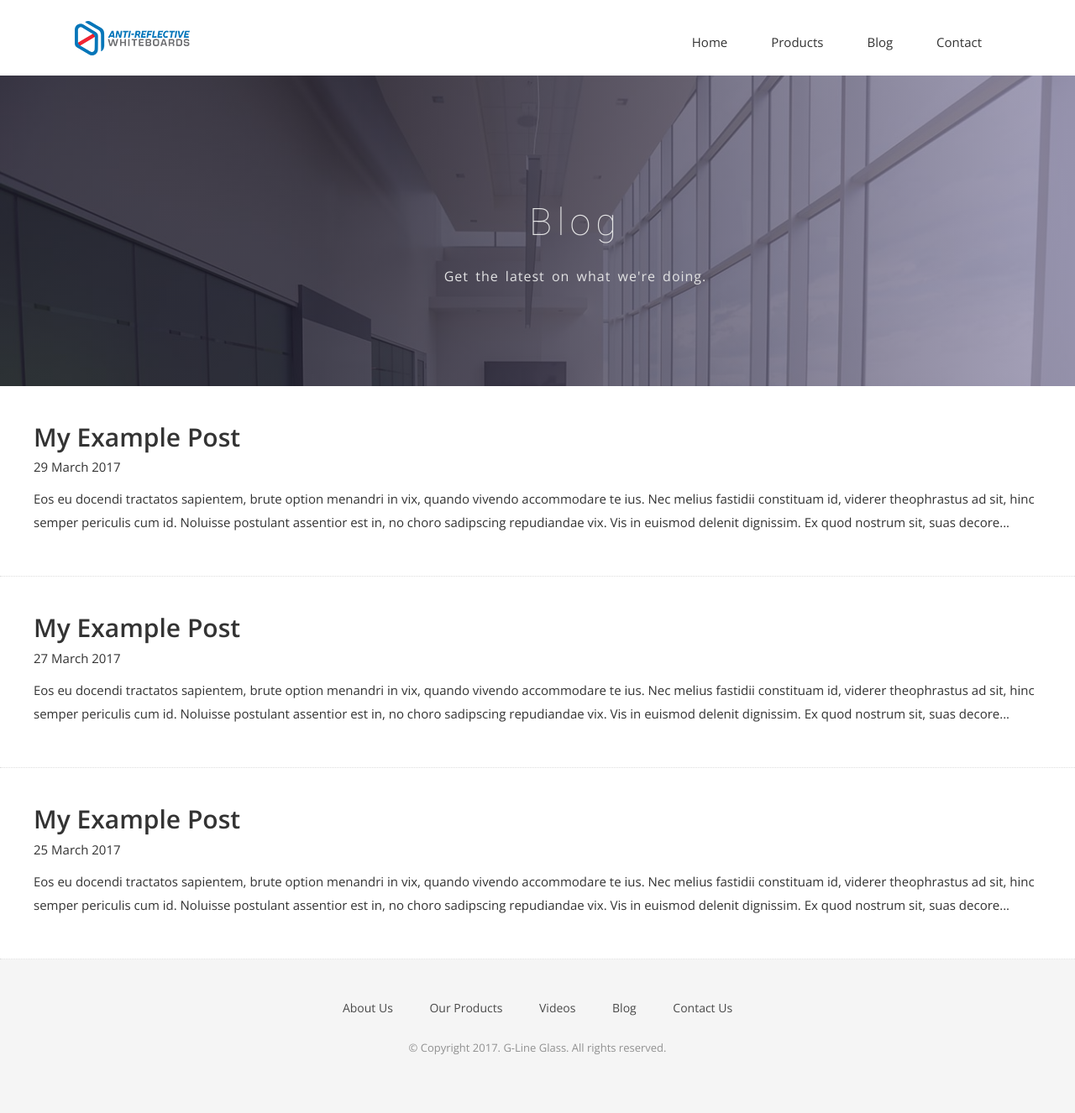
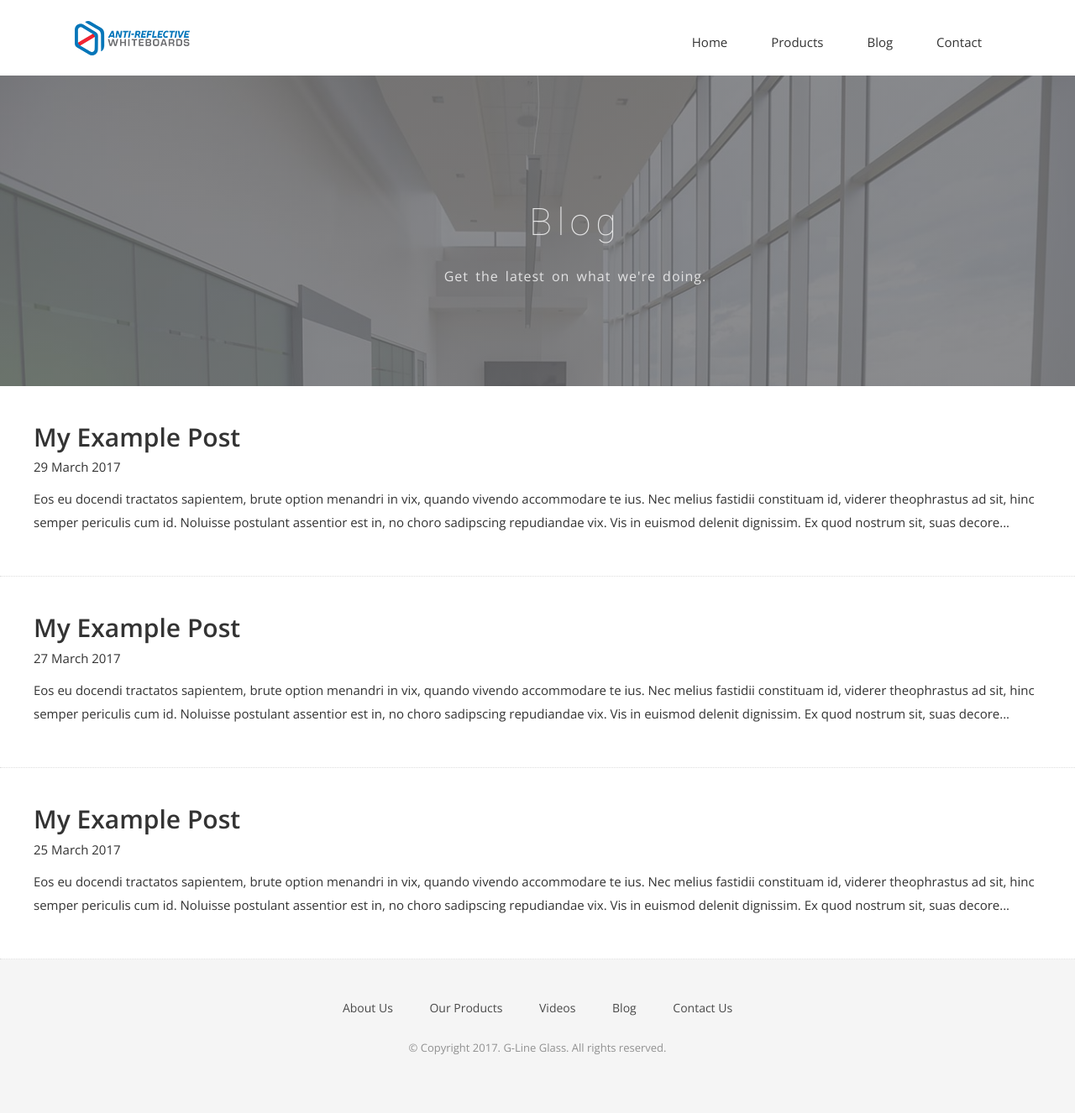
Before and after one commit to maryyphamm/glineglass, a Jekyll site: the page built from blog.html, in a window 1280 px wide. Shown: the whole page at 84% size. Built offline with Jekyll 4.4.1, drawn with Linux system fonts in a browser that asks for light colours; nearby versions of some CDN libraries; some web fonts are replaced.

Commit message:
Update Overlay on Homepage Hero Image

```diff
--- a/css/airspace.css
+++ b/css/airspace.css
@@ -113,7 +113,7 @@ font header .navbar-default .navbar-nav li a:hover {
   right: 0;
   width: 100%;
   height: 100%;
-  background: linear-gradient(to left, #8b86a3, #322e40);
+  background: linear-gradient(to left, #6d6e71, #6d6e71);
   opacity: 0.8;
 }
 #slider .block {
@@ -374,7 +374,7 @@ font header .navbar-default .navbar-nav li a:hover {
   right: 0;
   width: 100%;
   height: 100%;
-  background: linear-gradient(to left, #928dab, #1f1c2c 70%);
+  background: linear-gradient(to left, #6d6e71, #6d6e71 70%);
   opacity: 0.8;
 }
 #global-header .block {
```
